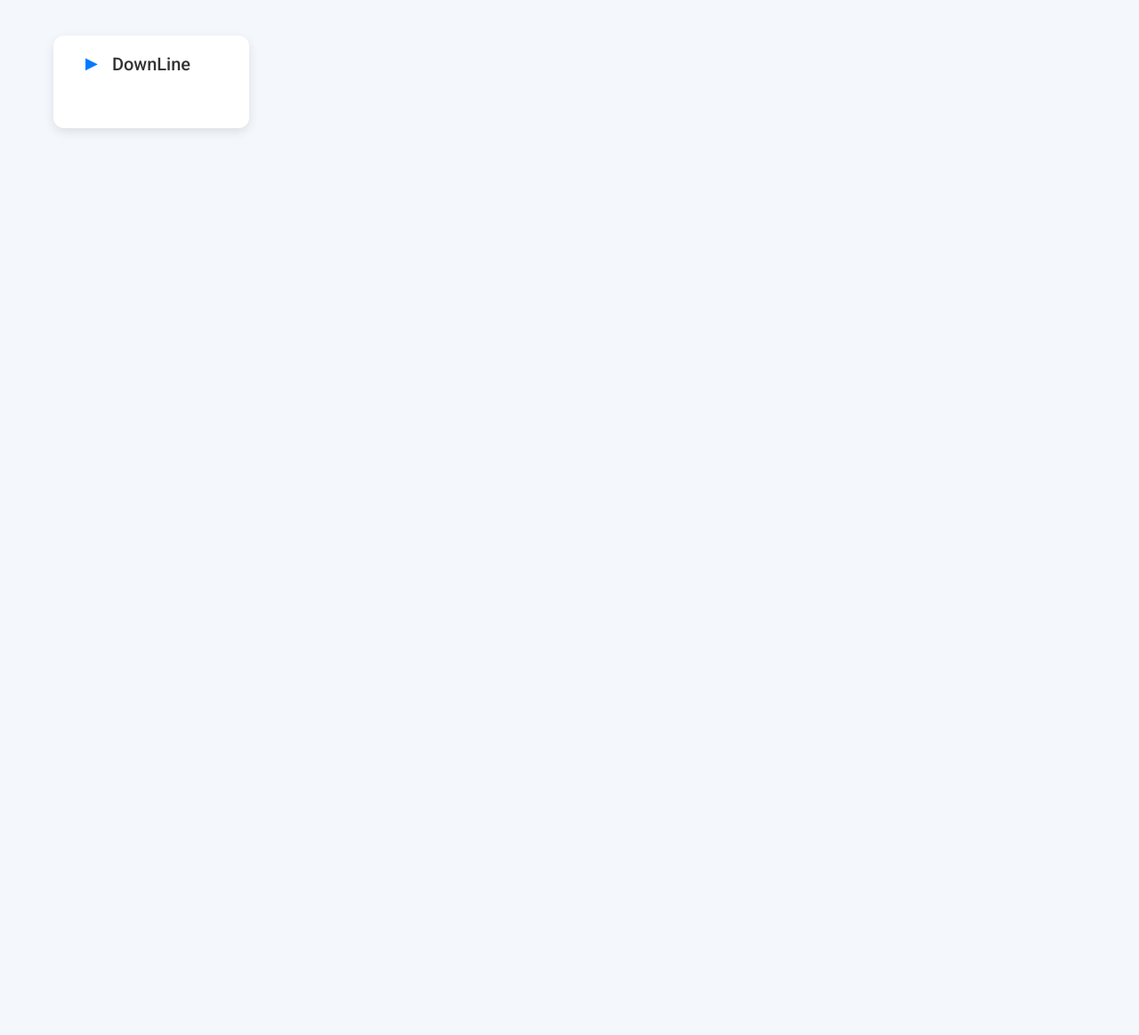
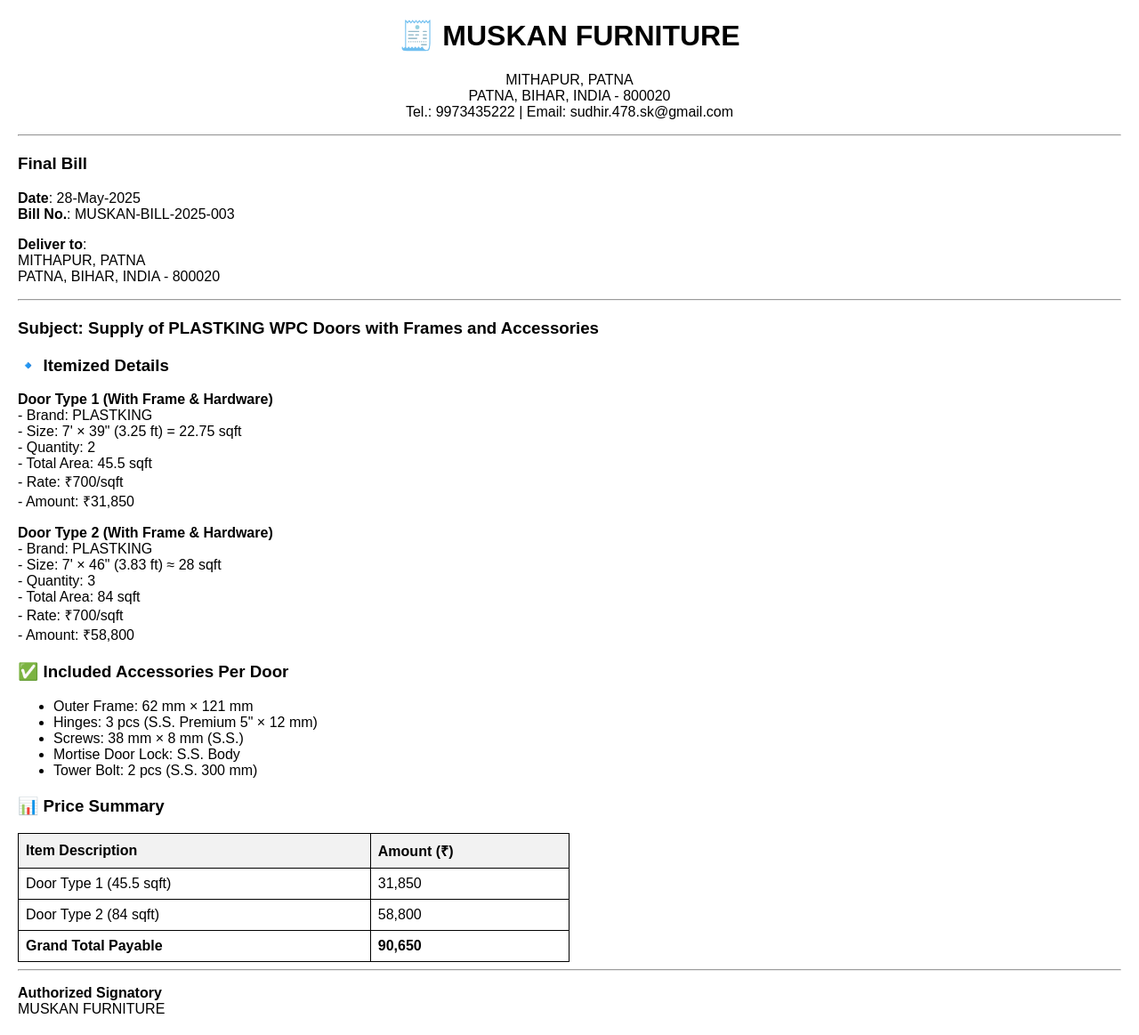
Before and after one commit to vinaykr122/ubit, a plain HTML site: page index.html in a window 1280 px wide. Shown: the whole page at 89% size. Before the commit the page ends 800 px from the top, so only its background shows below. Drawn offline with Linux system fonts and the light colour scheme.

Commit message:
Update index.html
Hdj

```diff
--- a/index.html
+++ b/index.html
@@ -1,233 +1,76 @@
 <!DOCTYPE html>
-<html lang="en">
+<html>
 <head>
-    <meta charset="UTF-8">
-    <meta name="viewport" content="width=device-width, initial-scale=1.0">
-    <title>User DownLine</title>
-    <link href="https://fonts.googleapis.com/css2?family=Roboto:wght@400;500&display=swap" rel="stylesheet">
+    <title>Muskan Furniture Bill</title>
     <style>
-        * {
-            margin: 0;
-            padding: 0;
-            box-sizing: border-box;
-        }
-
-        body {
-            font-family: 'Roboto', sans-serif;
-            background-color: #f4f7fc;
-            padding: 20px;
-            display: flex;
-            justify-content: center;
-        }
-
-        .hierarchy {
-            width: 100%;
-            max-width: 1200px;
-        }
-
-        .node {
-            display: flex;
-            justify-content: center;
-            align-items: center;
-            flex-direction: column;
-            margin: 20px;
-            padding: 20px;
-            background-color: #ffffff;
-            border-radius: 12px;
-            box-shadow: 0 4px 12px rgba(0, 0, 0, 0.1);
-            cursor: pointer;
-            transition: background-color 0.3s ease, transform 0.3s ease;
-            position: relative;
-            width: 220px;
-        }
-
-        .node:hover {
-            background-color: #e9f5ff;
-            transform: scale(1.05);
-        }
-
-        .node span {
-            font-size: 20px;
-            font-weight: 500;
-            color: #333;
-            text-align: center;
-            margin-bottom: 10px;
-            position: relative;
-        }
-
-        .node span::before {
-            content: '\25B6'; /* Right arrow symbol */
-            position: absolute;
-            left: -30px;
-            top: 0;
-            font-size: 18px;
-            color: #007bff;
-            transition: transform 0.3s ease;
-        }
-
-        .active span::before {
-            transform: rotate(90deg);
-        }
-
-        .children {
-            display: flex;
-            justify-content: center;
-            gap: 40px;
-            flex-wrap: wrap;
-            padding-top: 15px;
-            flex-direction: column;
-            align-items: center;
-            margin-top: 15px;
-            width: 100%;
-        }
-
-        .children > .node {
-            flex-direction: column;
-            margin-top: 15px;
-            display: none;
-            opacity: 0;
-            transition: opacity 0.3s ease;
-        }
-
-        .active > .children > .node {
-            display: block;
-            opacity: 1;
-        }
-
-        .active > .children {
-            display: flex;
-            justify-content: center;
-            gap: 30px;
-        }
-
-        .arrow {
-            position: absolute;
-            right: 10px;
-            top: 50%;
-            transform: translateY(-50%);
-            color: #007bff;
-            font-size: 20px;
-            transition: transform 0.3s ease;
-        }
-
-        .active .arrow {
-            transform: rotate(90deg);
-        }
+        body { font-family: Arial, sans-serif; margin: 20px; }
+        h1 { text-align: center; }
+        h3 { margin-top: 20px; }
+        table { width: 50%; border-collapse: collapse; margin-top: 10px; }
+        th, td { border: 1px solid black; padding: 8px; text-align: left; }
+        th { background-color: #f2f2f2; }
     </style>
 </head>
 <body>
-    <div class="hierarchy">
-        <div class="node" onclick="toggleVisibility(event)">
-            <span>DownLine</span>
-            <div class="children">
-                <!-- Sudhir006 Node -->
-                <div class="node" onclick="toggleVisibility(event)">
-                    <span>Sudhir006</span>
-                    <div class="children">
-                        <div class="node" onclick="toggleVisibility(event)">
-                            <span>Vinay006</span>
-                            <div class="children">
-                                <div class="node">
-                                    <span>Vinay008</span>
-                                </div>
-                            </div>
-                        </div>
-                    </div>
-                </div>
-
-                <!-- Sudhir010 Node -->
-                <div class="node" onclick="toggleVisibility(event)">
-                    <span>Sudhir010</span>
-                    <div class="children">
-                        <div class="node" onclick="toggleVisibility(event)">
-                            <span>Sudhir020</span>
-                            <div class="children">
-                                <div class="node">
-                                    <span>Sudhir025</span>
-                                </div>
-                                <div class="node">
-                                    <span>Sudhir024</span>
-                                </div>
-                                <div class="node">
-                                    <span>Sudhir023</span>
-                                </div>
-                                <div class="node">
-                                    <span>Sudhir022</span>
-                                </div>
-                                <div class="node">
-                                    <span>Sudhir021</span>
-                                </div>
-                                <div class="node">
-                                    <span>Pradeep01</span>
-                                </div>
-                                <div class="node">
-                                    <span>Niranjan01</span>
-                                </div>
-                                <div class="node">
-                                    <span>Rubi Debi</span>
-                                </div>
-                            </div>
-                        </div>
-
-                        <!-- Sudhir011 Node -->
-                        <div class="node" onclick="toggleVisibility(event)">
-                            <span>Sudhir011</span>
-                            <div class="children">
-                                <div class="node">
-                                    <span>Sudhir019</span>
-                                </div>
-                            </div>
-                        </div>
-
-                        <!-- Sudhir013 Node -->
-                        <div class="node">
-                            <span>Sudhir013</span>
-                        </div>
-
-                        <!-- Sudhir014 Node -->
-                        <div class="node" onclick="toggleVisibility(event)">
-                            <span>Sudhir014</span>
-                            <div class="children">
-                                <div class="node">
-                                    <span>Sudhir017 or Baijnath01</span>
-                                </div>
-                            </div>
-                        </div>
-
-                        <!-- Sudhir015 Node -->
-                        <div class="node" onclick="toggleVisibility(event)">
-                            <span>Sudhir015</span>
-                            <div class="children">
-                                <div class="node">
-                                    <span>Sudhir018</span>
-                                </div>
-                            </div>
-                        </div>
-
-                        <!-- Sudhir016 Node -->
-                        <div class="node" onclick="toggleVisibility(event)">
-                            <span>Sudhir016</span>
-                            <div class="children">
-                                <div class="node">
-                                    <span>Vinay451</span>
-                                </div>
-                            </div>
-                        </div>
-                    </div>
-                </div>
-            </div>
-        </div>
-    </div>
-
-    <script>
-        function toggleVisibility(event) {
-            // Prevent event propagation so it doesn't trigger on parent nodes
-            event.stopPropagation();
-
-            // Toggle 'active' class to show/hide child nodes
-            const node = event.currentTarget;
-            node.classList.toggle('active');
-        }
-    </script>
+    <h1>🧾 MUSKAN FURNITURE</h1>
+    <p style="text-align: center;">
+        MITHAPUR, PATNA<br>
+        PATNA, BIHAR, INDIA - 800020<br>
+        Tel.: 9973435222 | Email: sudhir.478.sk@gmail.com
+    </p>
+    <hr>
+    <h3>Final Bill</h3>
+    <p><strong>Date</strong>: 28-May-2025<br>
+       <strong>Bill No.</strong>: MUSKAN-BILL-2025-003</p>
+    <p><strong>Deliver to</strong>:<br>
+       MITHAPUR, PATNA<br>
+       PATNA, BIHAR, INDIA - 800020</p>
+    <hr>
+    <h3>Subject: Supply of PLASTKING WPC Doors with Frames and Accessories</h3>
+    <h3>🔹 Itemized Details</h3>
+    <p><strong>Door Type 1 (With Frame & Hardware)</strong><br>
+       - Brand: PLASTKING<br>
+       - Size: 7' × 39" (3.25 ft) = 22.75 sqft<br>
+       - Quantity: 2<br>
+       - Total Area: 45.5 sqft<br>
+       - Rate: ₹700/sqft<br>
+       - Amount: ₹31,850</p>
+    <p><strong>Door Type 2 (With Frame & Hardware)</strong><br>
+       - Brand: PLASTKING<br>
+       - Size: 7' × 46" (3.83 ft) ≈ 28 sqft<br>
+       - Quantity: 3<br>
+       - Total Area: 84 sqft<br>
+       - Rate: ₹700/sqft<br>
+       - Amount: ₹58,800</p>
+    <h3>✅ Included Accessories Per Door</h3>
+    <ul>
+        <li>Outer Frame: 62 mm × 121 mm</li>
+        <li>Hinges: 3 pcs (S.S. Premium 5" × 12 mm)</li>
+        <li>Screws: 38 mm × 8 mm (S.S.)</li>
+        <li>Mortise Door Lock: S.S. Body</li>
+        <li>Tower Bolt: 2 pcs (S.S. 300 mm)</li>
+    </ul>
+    <h3>📊 Price Summary</h3>
+    <table>
+        <tr>
+            <th>Item Description</th>
+            <th>Amount (₹)</th>
+        </tr>
+        <tr>
+            <td>Door Type 1 (45.5 sqft)</td>
+            <td>31,850</td>
+        </tr>
+        <tr>
+            <td>Door Type 2 (84 sqft)</td>
+            <td>58,800</td>
+        </tr>
+        <tr>
+            <td><strong>Grand Total Payable</strong></td>
+            <td><strong>90,650</strong></td>
+        </tr>
+    </table>
+    <hr>
+    <p><strong>Authorized Signatory</strong><br>
+       MUSKAN FURNITURE</p>
 </body>
 </html>
```
